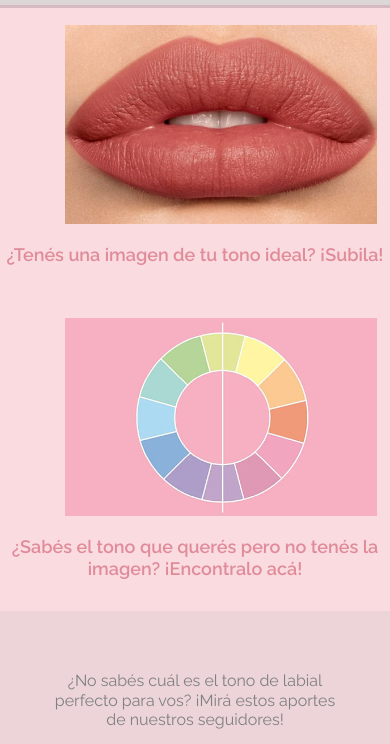
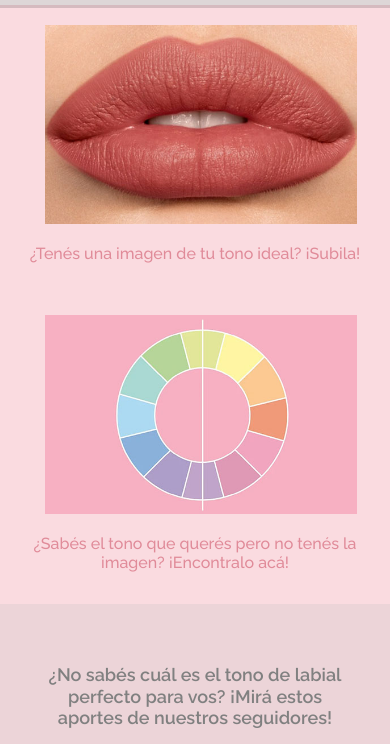
Before and after one commit to tamarajan/lsdupe, a plain HTML site: page pages/tono.html in a window 390 px wide. Shown: the part 63-807 px from the top of the page. Drawn offline with Linux system fonts and the light colour scheme; grey boxes are pictures that could not be loaded.

Commit message:
Terminé /tono

```diff
--- a/css/style.css
+++ b/css/style.css
@@ -1664,11 +1664,18 @@ footer img {
     .youtube h1 {
         padding-bottom: 10px;
         margin-left: 0;
+        font-size: large;
+        font-weight: 600;
+        width: auto;
+    }
+
+    .cardTono a h3 {
+        font-weight: 500;
         font-size: medium;
-        font-weight: 400;
-        width: auto;
-    }
-
-
-
-}
+    }
+
+    .cardTono a img {
+        margin-left: 30px;
+    }
+
+}
```
